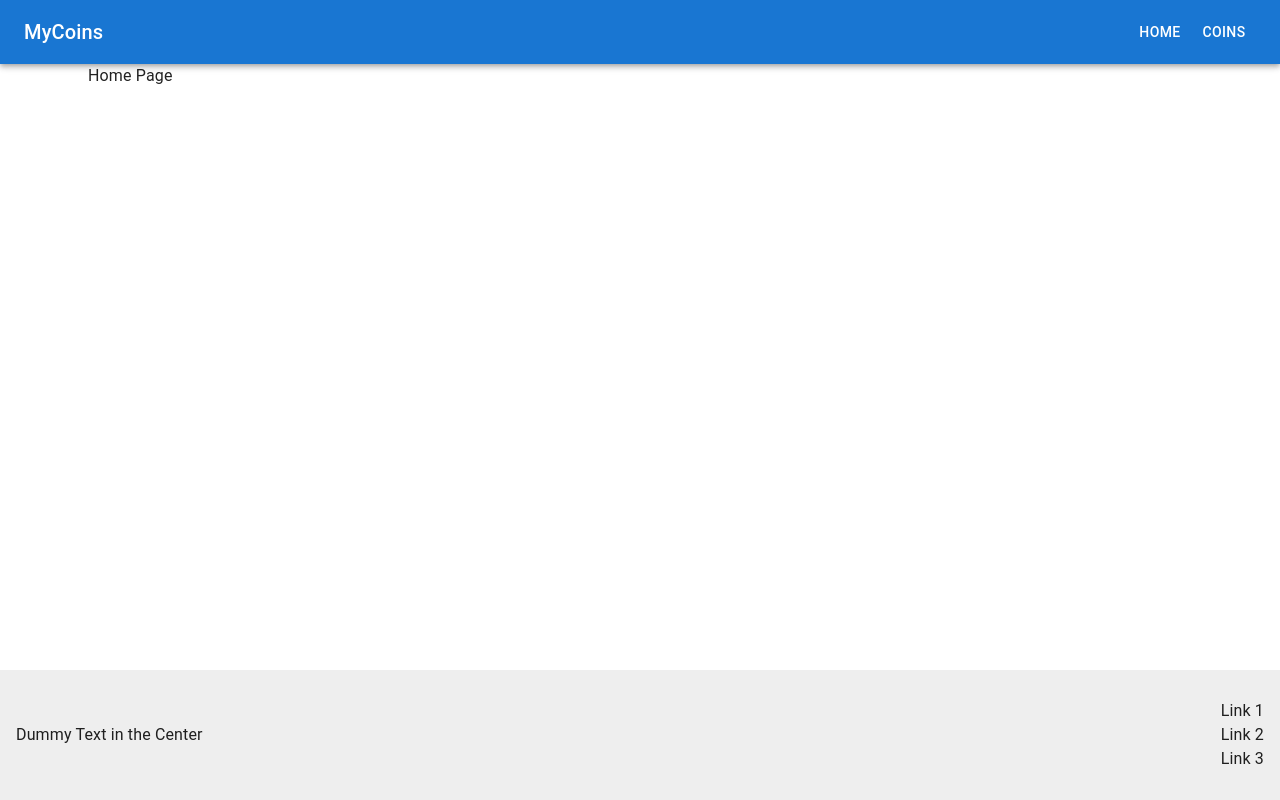
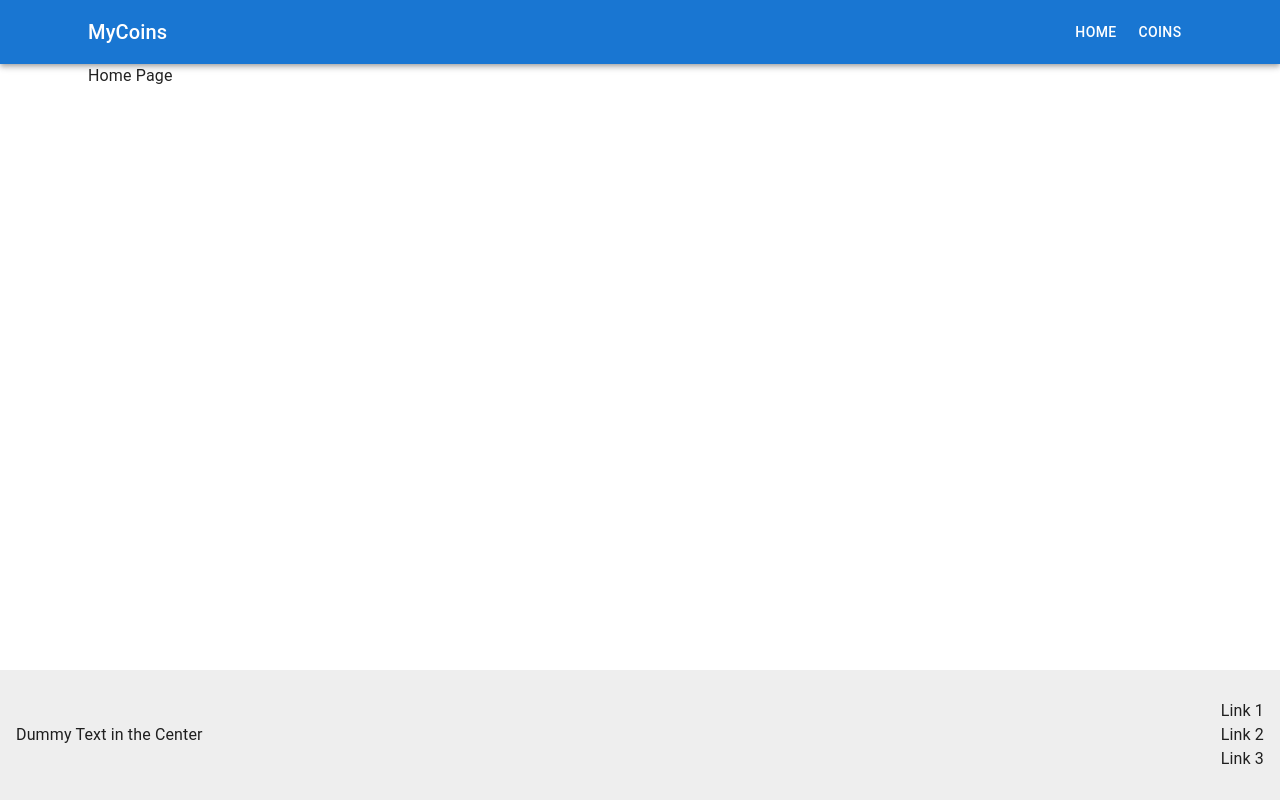
Before and after one commit to Idrees-Mo/react-crypto-coin-app, a React (Create React App) app: page / in a window 1280 px wide. Built offline with nearby package versions, Linux system fonts and the light colour scheme.

Commit message:
small style change in header

```diff
--- a/src/components/Header.js
+++ b/src/components/Header.js
@@ -5,6 +5,7 @@ import Toolbar from "@mui/material/Toolbar";
 import Typography from "@mui/material/Typography";
 import Button from "@mui/material/Button";
 import { makeStyles } from "@mui/styles";
+import { Container } from "@mui/material";
 
 // TODO
 // Active link styles not working, add a logo image
@@ -28,6 +29,7 @@ function Header() {
 
   return (
     <AppBar position="static">
+      <Container>
         <Toolbar>
           <Typography variant="h6" className={classes.title}>
             {/* <img src="/" alt="Logo" className={classes.logo} /> */}
@@ -50,6 +52,7 @@ function Header() {
             Coins
           </Button>
         </Toolbar>
+      </Container>
     </AppBar>
   );
 }
```
Lines whose indentation alone changed are shown as unchanged.
